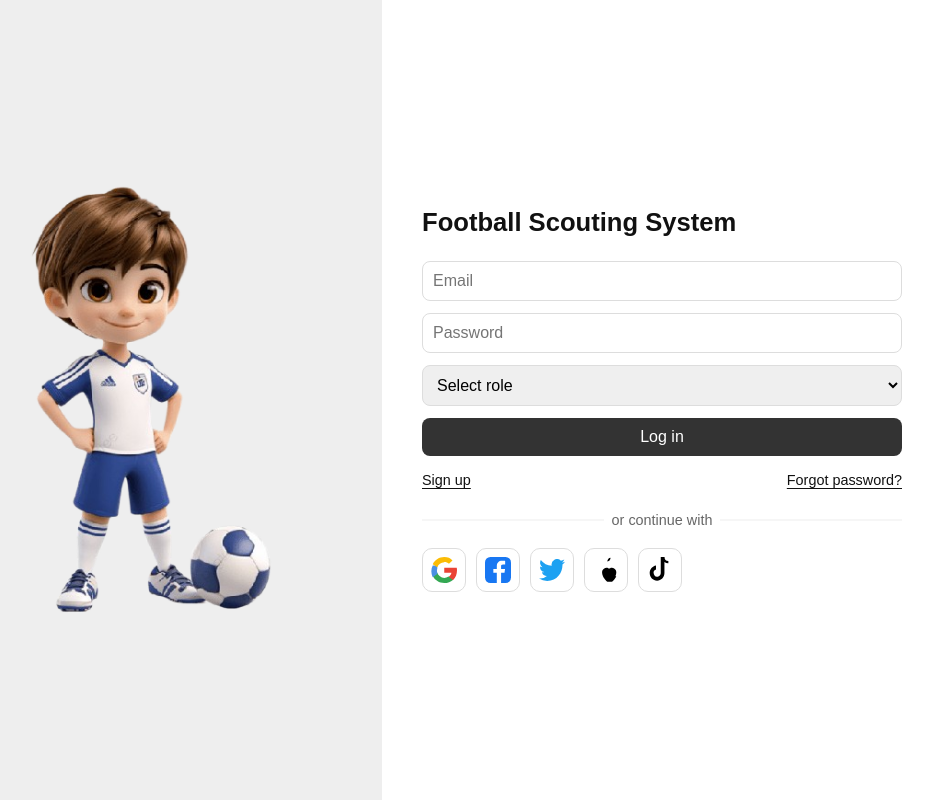
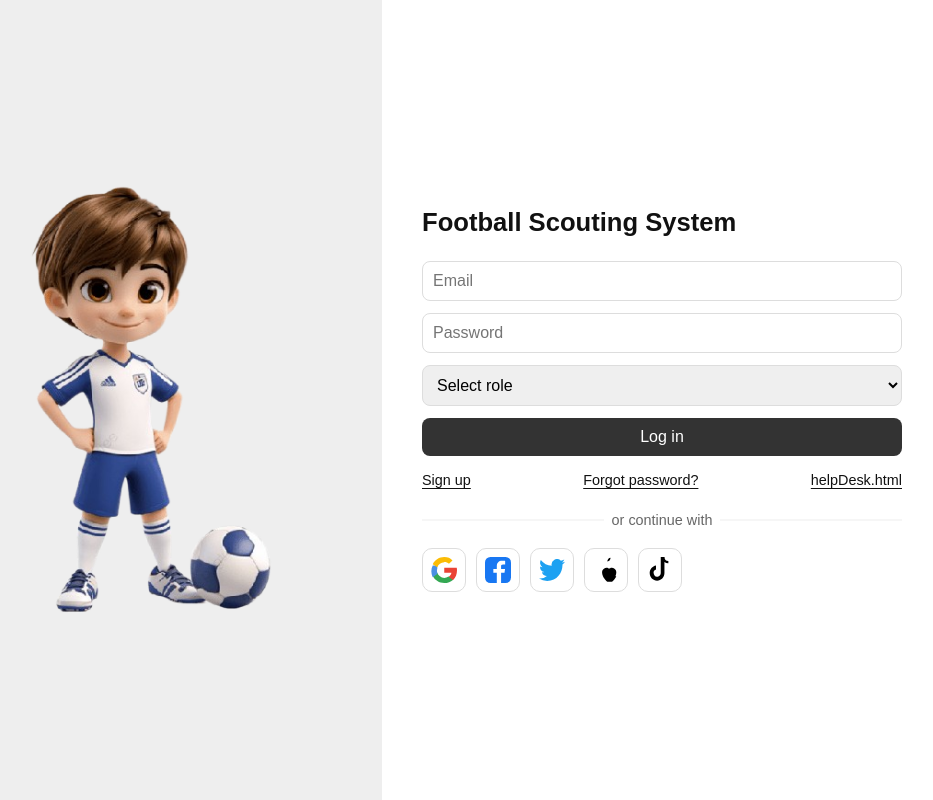
Before and after one commit to Thabzin25/players_flask_app, a website: page index.html in a window 1280 px wide. Shown: the whole page, without its empty margins (130-1063 px from the left). Drawn offline with Linux system fonts and the light colour scheme.

Commit message:
Update index.html

```diff
--- a/index.html
+++ b/index.html
@@ -33,6 +33,7 @@
       <div class="meta-links">
         <a href="register.html">Sign up</a>
         <a href="#">Forgot password?</a>
+        <a href="#">helpDesk.html</a>
       </div>
 
       <div class="divider" role="separator" aria-hidden="true">
```
